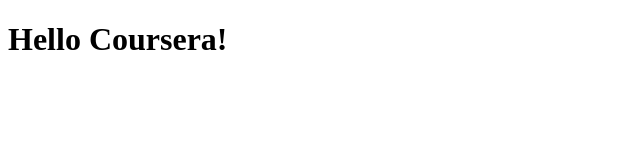
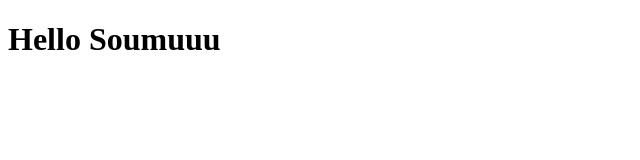
Before and after one commit to gauaimes/coursera-test, a plain HTML site: page index.html in a window 1280 px wide. Shown: the full height of the page, 0-640 px from the left. Drawn offline with Linux system fonts and the light colour scheme.

Commit message:
First Web File.

```diff
--- a/index.html
+++ b/index.html
@@ -5,6 +5,6 @@
     <title>Hello Coursera</title>
   </head>
   <body>
-    <h1> Hello Coursera! </h1>
+    <h1> Hello Soumuuu </h1>
   </body>
 </html>
```
